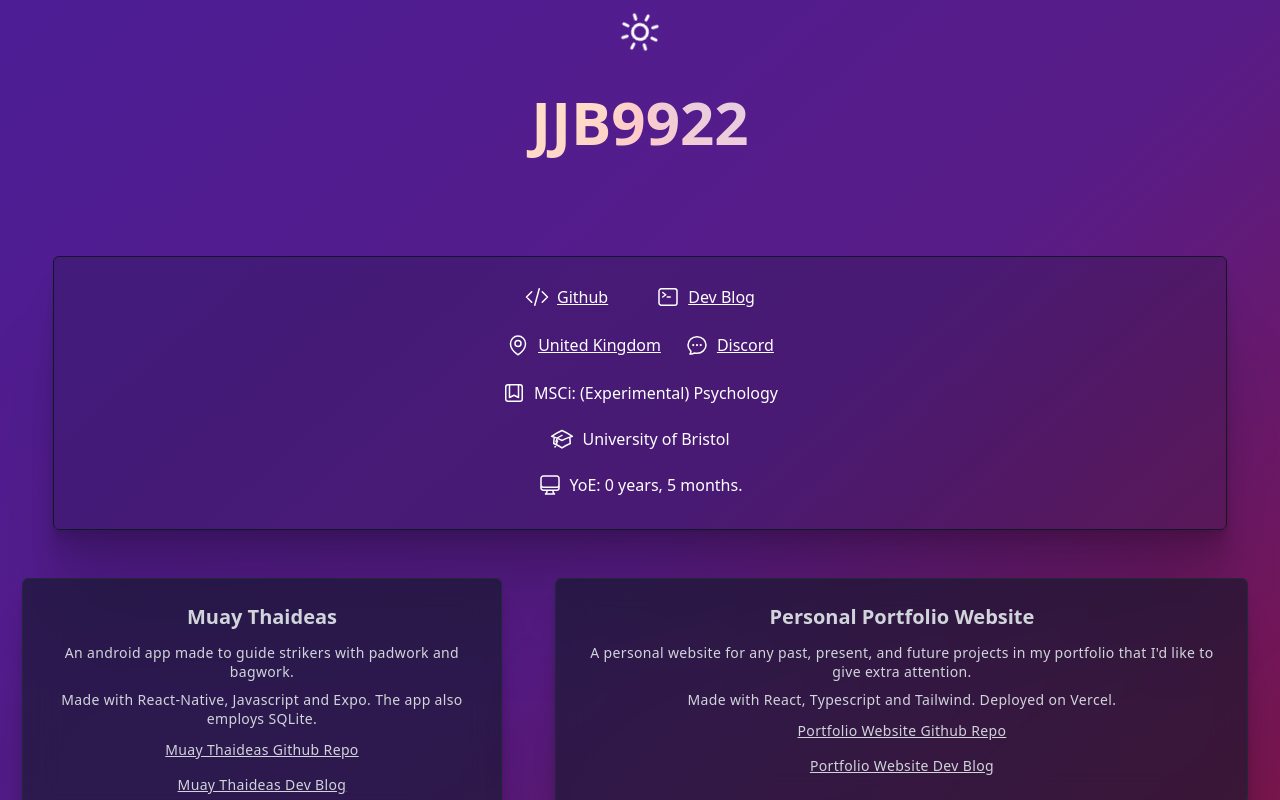
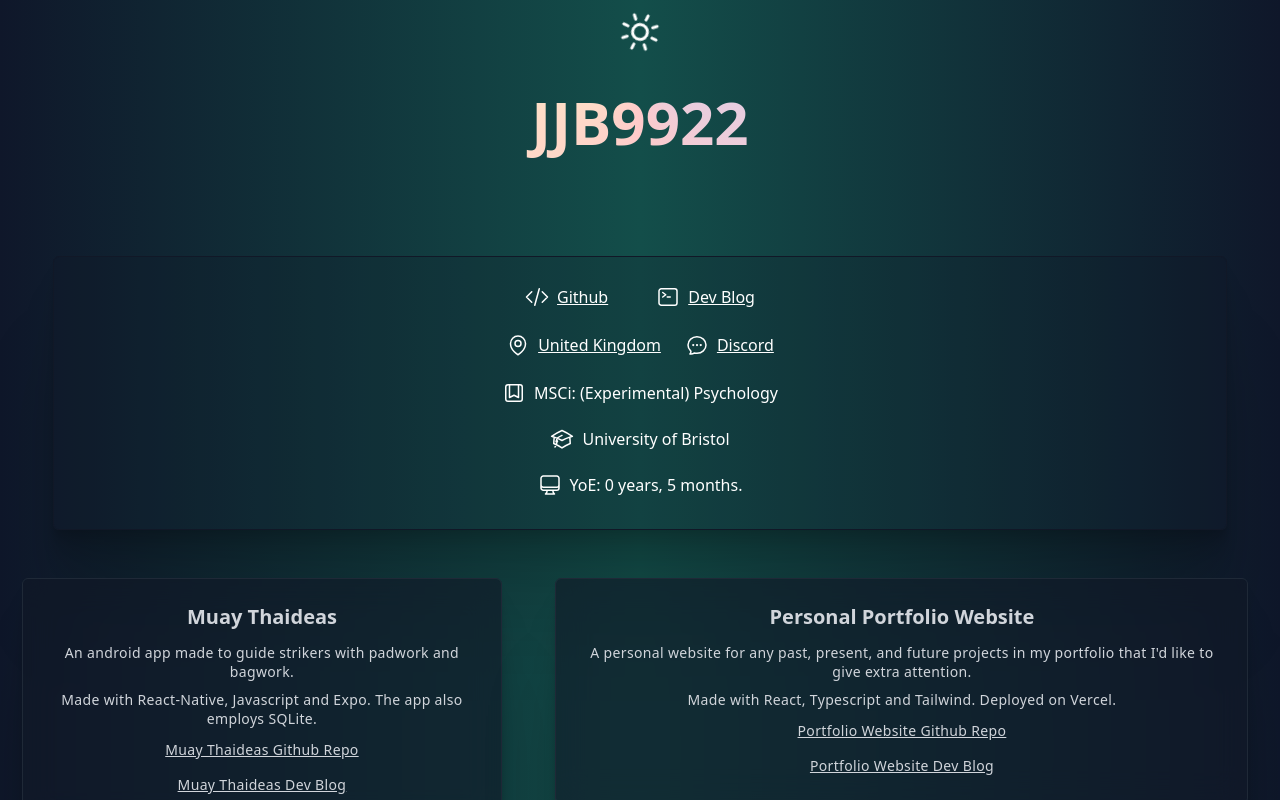
Before and after one commit to JJB9922/JJB9922Portfolio, a React (Vite) app in the folder JJB9922Portfolio/: page / in a window 1280 px wide. Both pictures are taken after a click on the button 640 px from the left and 32 px from the top of the page. Shown: the top 800 px of the page. Built offline with nearby package versions, Linux system fonts and the light colour scheme.

Commit message:
updated dark mode colour

```diff
--- a/JJB9922Portfolio/src/App.css
+++ b/JJB9922Portfolio/src/App.css
@@ -6,7 +6,7 @@
     .dark-background {
         @apply
         scroll-smooth
-        bg-gradient-to-br from-violet-900 via-purple-900 to-rose-900
+        bg-gradient-to-r from-slate-900 via-teal-900 to-slate-900
         overflow-hidden
         h-screen;
     }
@@ -26,6 +26,10 @@
 
     .light-header {
         @apply
-        bg-[conic-gradient(at_top,_var(--tw-gradient-stops))] from-violet-900 via-purple-900 to-rose-900 bg-clip-text text-transparent
+        bg-slate-900 bg-clip-text text-transparent
+    }
+
+    body * {
+        @apply transition-colors duration-500;
     }
 }
--- a/JJB9922Portfolio/src/App.tsx
+++ b/JJB9922Portfolio/src/App.tsx
@@ -8,7 +8,7 @@ function App() {
 
   return(
     <div className='scroll-smooth'>
-      <div className ="light-background dark:dark-background relative overflow-y-auto" style={{ overscrollBehavior: 'auto', height: '140vh'}}>
+      <div className ="light-background dark:dark-background relative overflow-y-auto transition-colors duration-200" style={{ overscrollBehavior: 'auto', height: '140vh'}}>
 
         <Slide direction='down' triggerOnce={true}>
         <div className='flex justify-center items-center pb-6 pt-2'>
--- a/JJB9922Portfolio/src/components/ThemeToggle.tsx
+++ b/JJB9922Portfolio/src/components/ThemeToggle.tsx
@@ -3,7 +3,7 @@ import { useState, useEffect } from 'react';
 
 const MoonIcon = () => {
     return(
-        <svg xmlns="http://www.w3.org/2000/svg" fill="none" viewBox="0 0 24 24" strokeWidth={1.5} stroke="black" className="w-12 h-12">
+        <svg xmlns="http://www.w3.org/2000/svg" fill="none" viewBox="0 0 24 24" strokeWidth={1.5} stroke="black" className="w-12 h-12 active:animate-ping">
         <path strokeLinecap="round" strokeLinejoin="round" d="M21.752 15.002A9.718 9.718 0 0118 15.75c-5.385 0-9.75-4.365-9.75-9.75 0-1.33.266-2.597.748-3.752A9.753 9.753 0 003 11.25C3 16.635 7.365 21 12.75 21a9.753 9.753 0 009.002-5.998z" />
         </svg>
     )
@@ -11,7 +11,7 @@ const MoonIcon = () => {
 
 const SunIcon = () => {
     return(
-        <svg xmlns="http://www.w3.org/2000/svg" fill="none" viewBox="0 0 24 24" strokeWidth={1.5} stroke="white" className="w-12 h-12 animate-spin-slow">
+        <svg xmlns="http://www.w3.org/2000/svg" fill="none" viewBox="0 0 24 24" strokeWidth={1.5} stroke="white" className="w-12 h-12 animate-spin-slow active:animate-ping">
         <path strokeLinecap="round" strokeLinejoin="round" d="M12 3v2.25m6.364.386l-1.591 1.591M21 12h-2.25m-.386 6.364l-1.591-1.591M12 18.75V21m-4.773-4.227l-1.591 1.591M5.25 12H3m4.227-4.773L5.636 5.636M15.75 12a3.75 3.75 0 11-7.5 0 3.75 3.75 0 017.5 0z" />
         </svg>
     )
```
